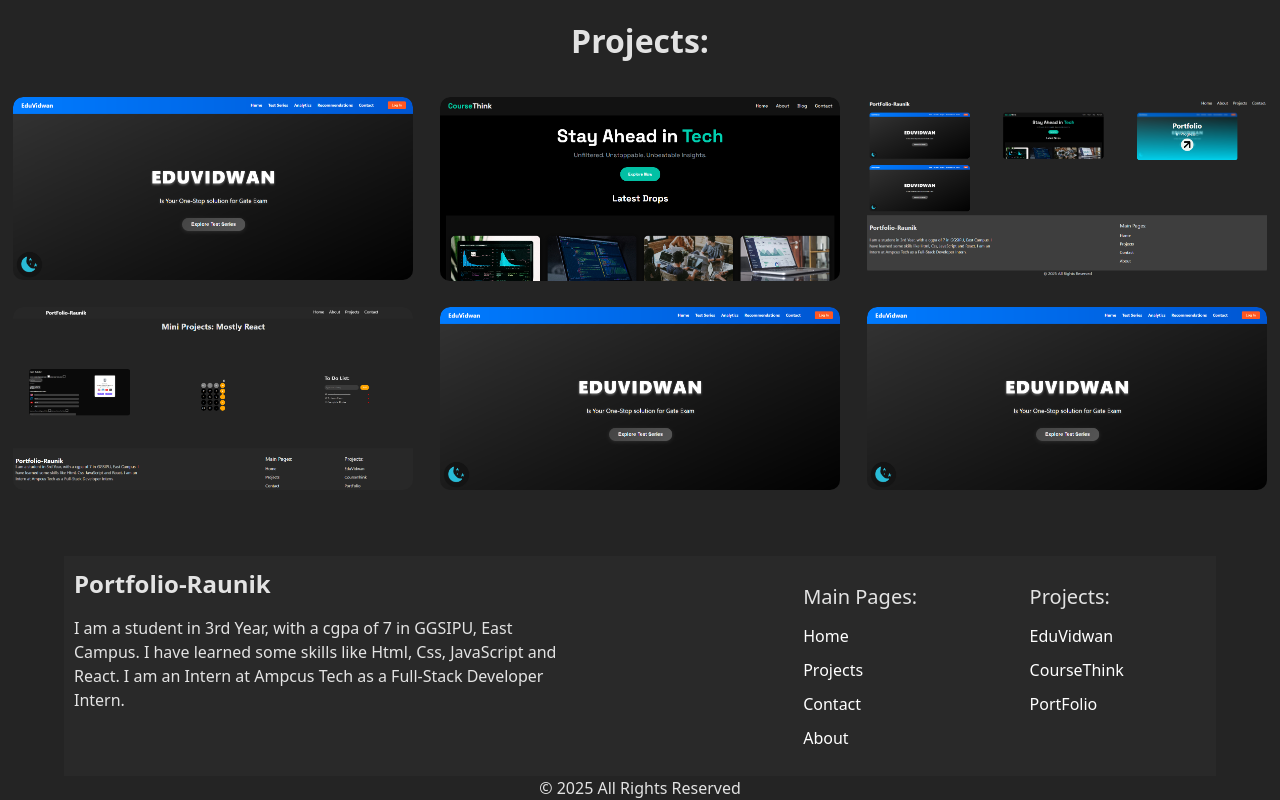
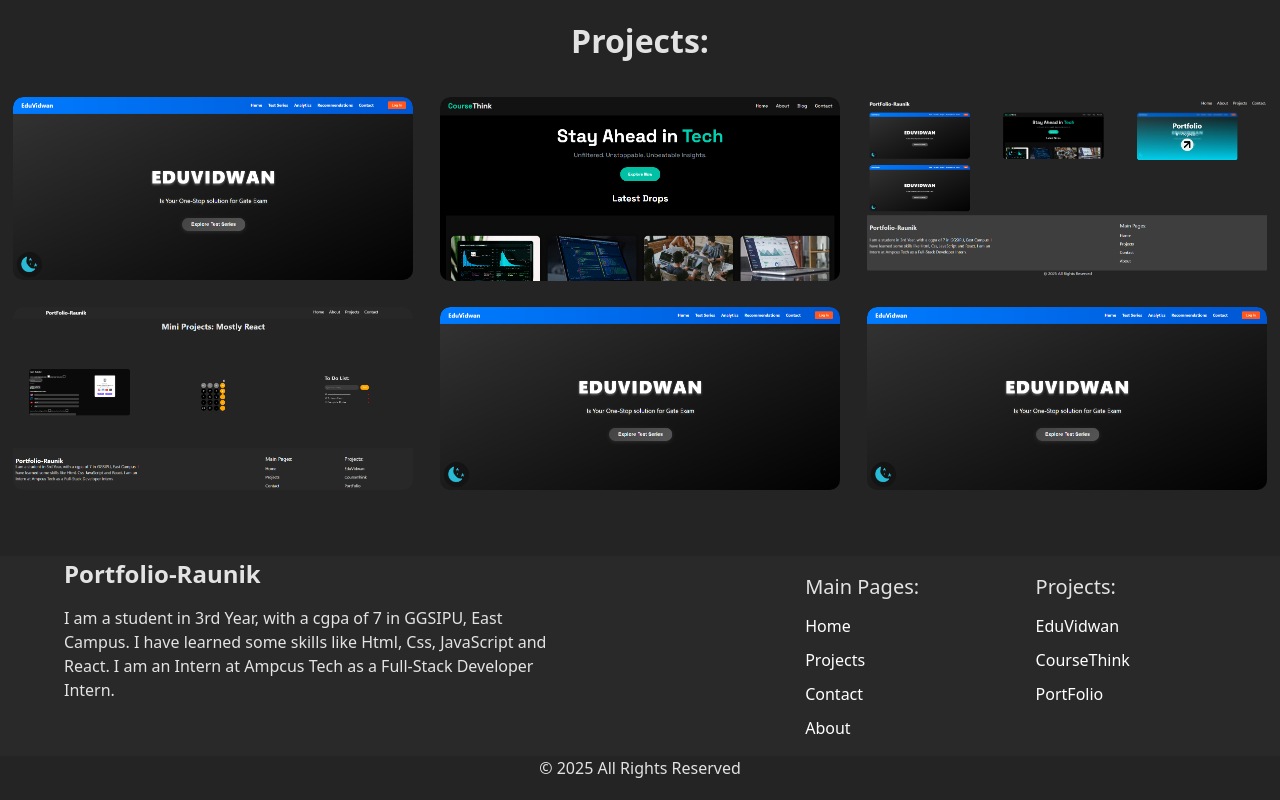
Before and after one commit to raunikdev/raunikportfolio, a React (Vite) app: page / in a window 1280 px wide. Shown: the part 1300-2100 px from the top of the page. Built offline with nearby package versions, Linux system fonts and the light colour scheme.

Commit message:
fixed footer background color

```diff
--- a/src/components/css/Footer.css
+++ b/src/components/css/Footer.css
@@ -12,9 +12,11 @@ p{
 }
 .main-footer{
     display: grid;
+    width: 90%;
     grid-template-columns: 3fr 1fr 1fr;
+    padding: 0px 5%;
     background-color: #41414127;
-    padding: 10px;
+    /* padding: 10px; */
 }
 .foot-ul{
     list-style-type: none;
@@ -39,9 +41,7 @@ p{
 }
 footer{
     margin:0;
-    width: 90%;
     margin-top: 50px;
-    padding: 0px 5%;
 
 }
 .left-footer{
```
